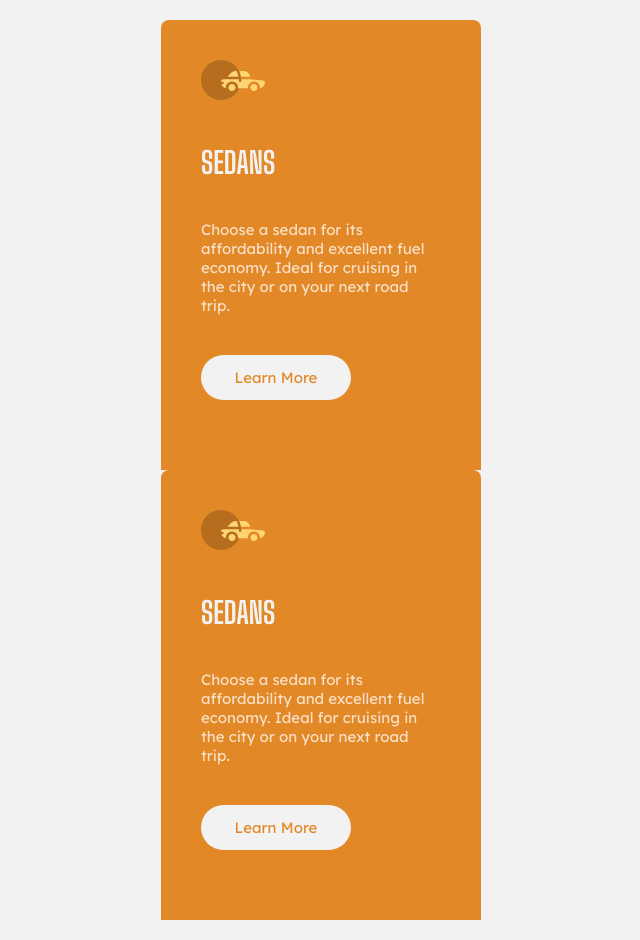
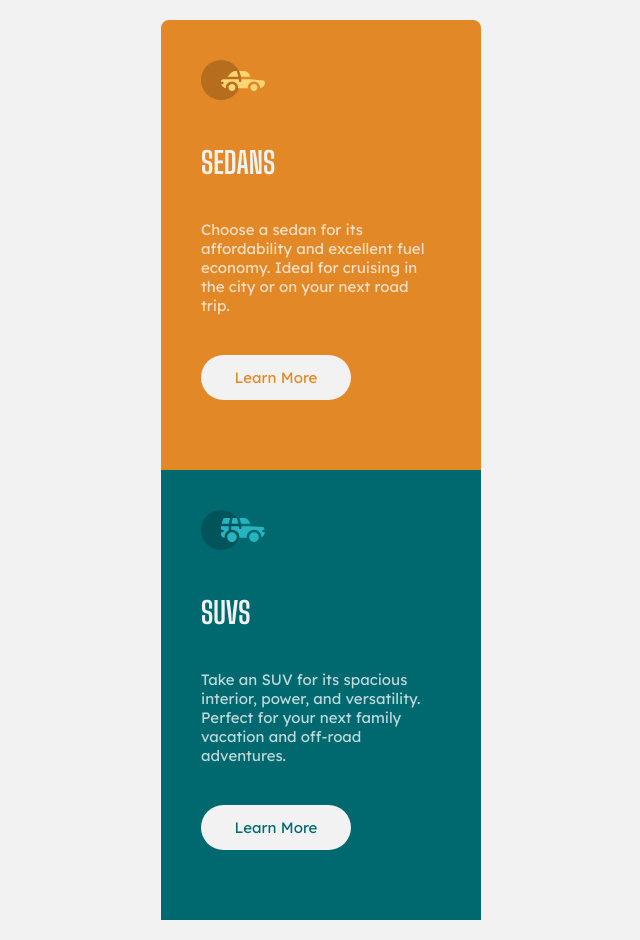
Before and after one commit to jvivesramon/202304-w2ch1-judit-vives, a website: page app/index.html in a window 1280 px wide. Shown: the whole page, without its empty margins (319-959 px from the left). Drawn offline with nearby package versions, Linux system fonts and the light colour scheme; files that its build step writes are made by us from their sources.

Commit message:
Add second card styles

```diff
--- a/app/index.html
+++ b/app/index.html
@@ -25,13 +25,13 @@
         trip.</p>
       <button class="button-section button-section--first">Learn More</button>
     </article>
-    <article class="card-container card-container--first">
-      <img src="images/icon-sedans.svg" width="64" height="40" alt="Sedan icon car">
-      <h2 class="main-title">Sedans</h2>
-      <p>Choose a sedan for its affordability and excellent fuel economy. Ideal for cruising in the city or on your next
-        road
-        trip.</p>
-      <button class="button-section button-section--first">Learn More</button>
+    <article class="card-container card-container--second">
+      <img src="images/icon-suvs.svg" width="64" height="40" alt="Sedan icon car">
+      <h2 class="main-title">Suvs</h2>
+      <p>Take an SUV for its spacious interior, power, and versatility. Perfect for your next family vacation and
+        off-road
+        adventures.</p>
+      <button class="button-section button-section--second">Learn More</button>
     </article>
   </section>
 </body>
--- a/src/sass/components/_cards-section.scss
+++ b/src/sass/components/_cards-section.scss
@@ -10,6 +10,11 @@
 
   &--first {
     background-color: $first-color;
+  }
+
+  &--second {
+    background-color: $second-color;
+    border-radius: 0;
   }
 }
 
@@ -31,4 +36,8 @@
   &--first {
     color: $first-color;
   }
+
+  &--second {
+    color: $second-color;
+  }
 }
```
